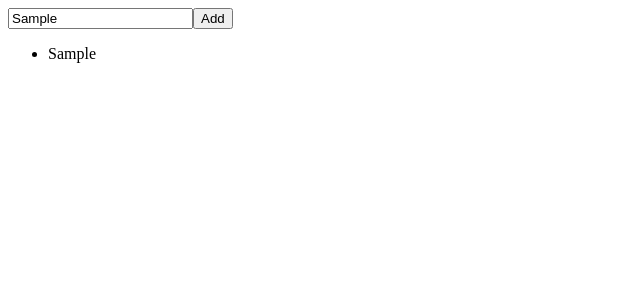
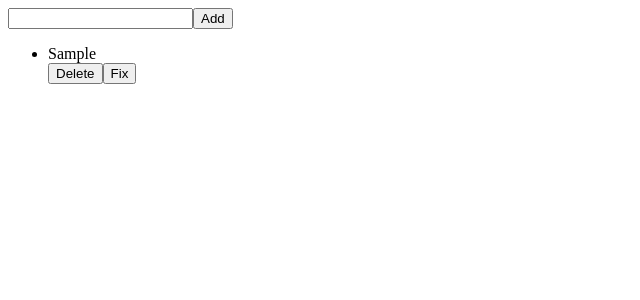
Before and after one commit to thanky1810/basicReact, a React (Vite) app: page / in a window 1280 px wide. Both pictures are taken after typing "Sample" into the empty fields and a click on the button "Add". Shown: the top 300 px of the page, without its empty margins (0-640 px from the left). Built offline with nearby package versions, Linux system fonts and the light colour scheme.

Commit message:
handle Delete

```diff
--- a/src/TodoList.jsx
+++ b/src/TodoList.jsx
@@ -6,17 +6,32 @@ function TodoList(){
 
     const [work, setWork] = useState();
 
-    const handleAdd = () =>{
+    const handleAdd = () => {
+        if (work.trim() !== "") {
         setList([...list, work]);
-    }
+        setWork("");
+        }
+    };
 
     const handleWork = (e) =>{
         setWork(e.target.value)
     }
 
+    const handleDelete = (work) =>{
+        if(list.includes(work)){
+            const index = list.findIndex(num => num === work);
+            list.splice(index,1)
+            setList([...list]);
+        }
+    }
+
+    const handleFix = () =>{
+
+    }
+
     return (
         <>
-            <input type="text" onChange = {handleWork}/>
+            <input type="text" value={work || ""} onChange = {handleWork} />
             <button
                 onClick = {handleAdd}
             >Add</button>
@@ -24,8 +39,13 @@ function TodoList(){
         <ul>
             {
                 list.map((work, index)=>{
+
                     return(
-                    <li key={index}>{work}</li>
+                    <div key = {index}>
+                        <li>{work}</li>
+                        <button onClick = {() => handleDelete(work)}>Delete</button>
+                        <button onClick = {() => handleFix()}>Fix</button>
+                    </div>
                     )
                 })
             }
```
